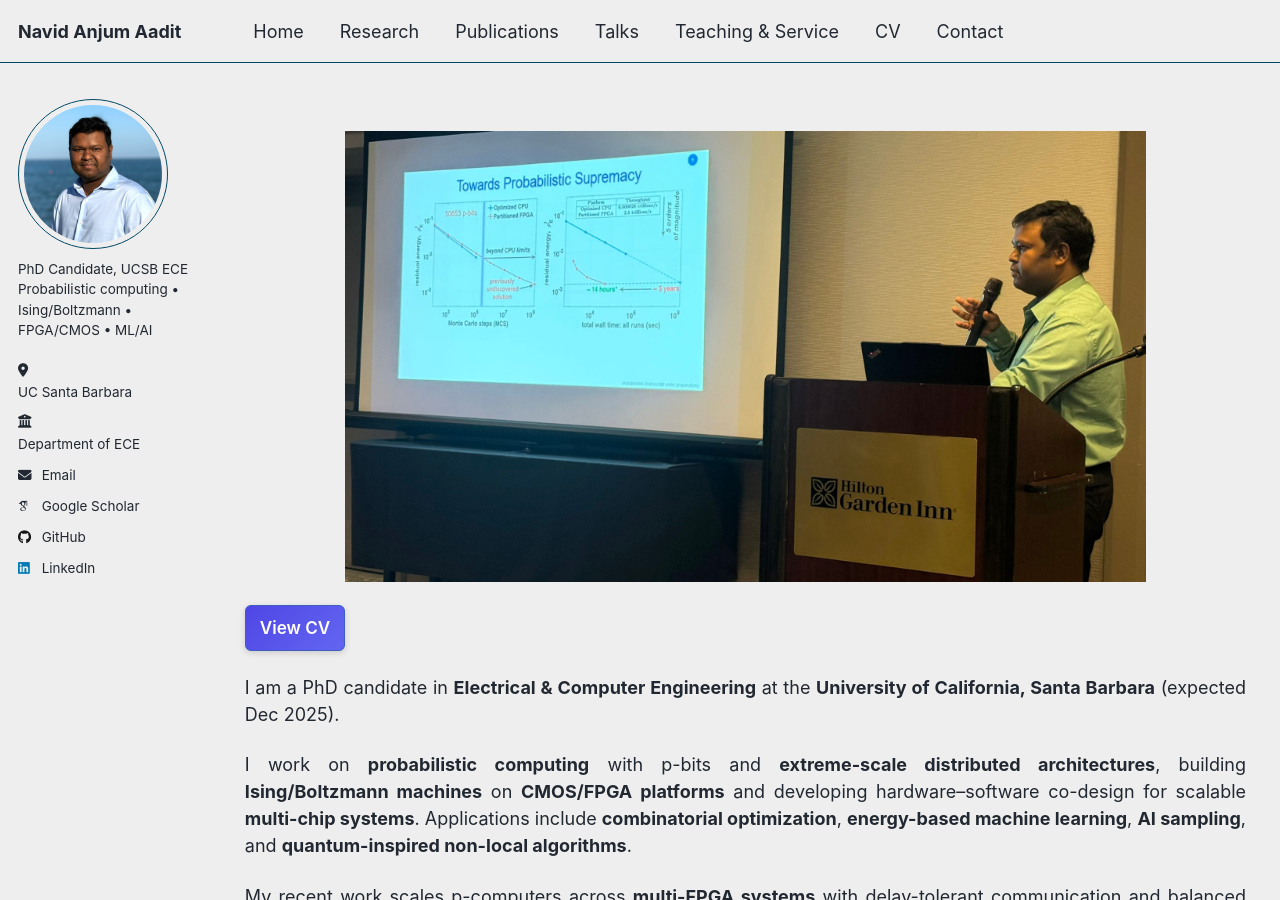
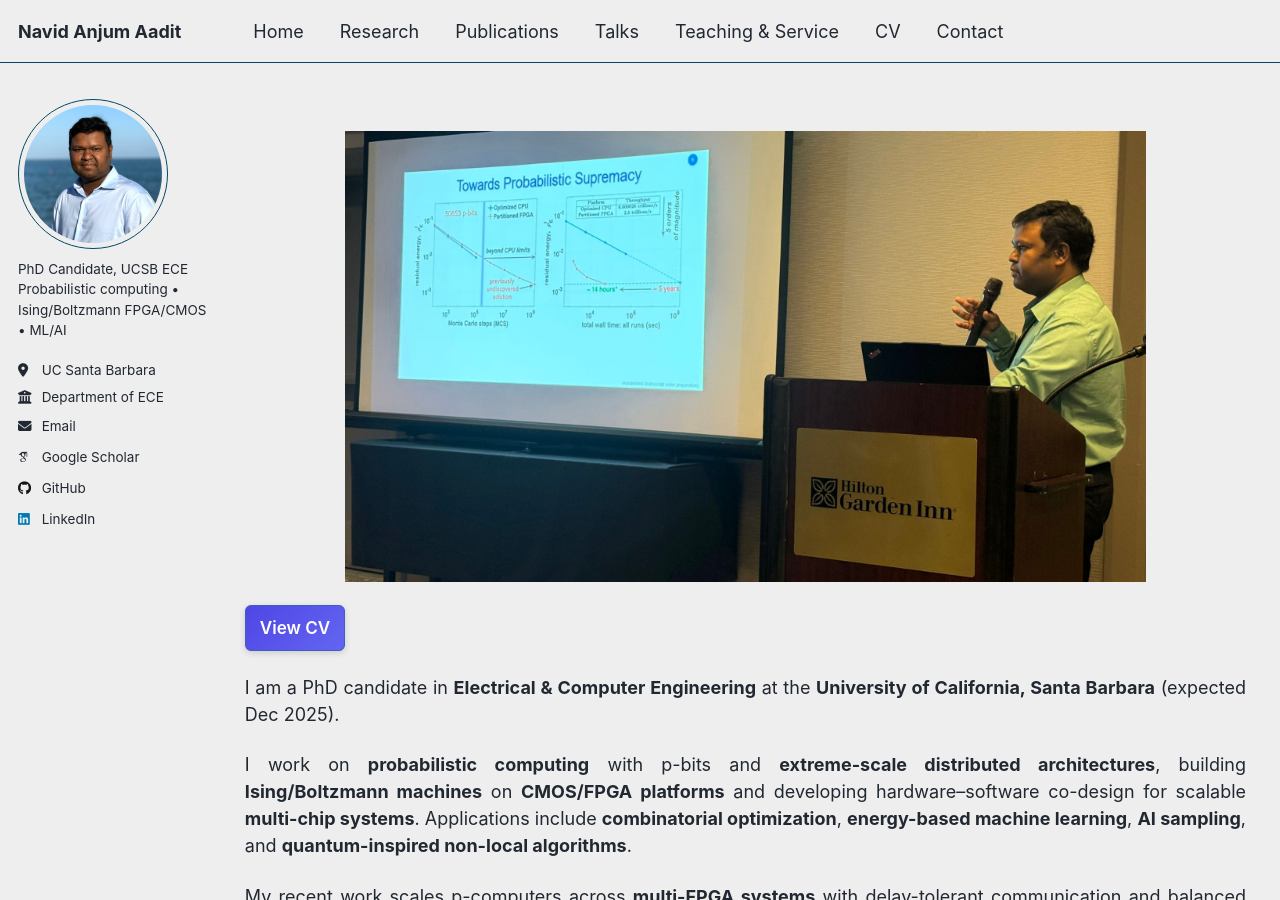
Before and after one commit to navidaadit/navidaadit.github.io, a Jekyll site: the page built from _pages/about.md, in a window 1280 px wide and 900 px high. Built offline with Jekyll 4.4.1, drawn with Linux system fonts in a browser that asks for light colours; some web fonts are replaced.

Commit message:
Update _config.yml

```diff
--- a/_config.yml
+++ b/_config.yml
@@ -22,10 +22,10 @@ author:
   # Two-line bio: first line fixed text, second line concise topics
   bio: >-
     <span class="bio-line-1">PhD Candidate, UCSB ECE</span><br>
-    <span class="bio-line-2">Probabilistic computing • Ising/Boltzmann • FPGA/CMOS • ML/AI</span>
-  # Clickable location and employer (no target=_blank)
-  location: '<a href="https://www.ucsb.edu/">UC Santa Barbara</a>'
-  employer: '<a href="https://www.ece.ucsb.edu/">Department of ECE</a>'
+    <span class="bio-line-2">Probabilistic computing • Ising/Boltzmann</span>
+    <span class="bio-line-3">FPGA/CMOS • ML/AI</span>
+  location: "UC Santa Barbara"
+  employer: "Department of ECE"
   email: "maadit@ucsb.edu"
   googlescholar: "https://scholar.google.com/citations?user=KXA0nl4AAAAJ&hl=en"
   github: "OPUSLab"
```
